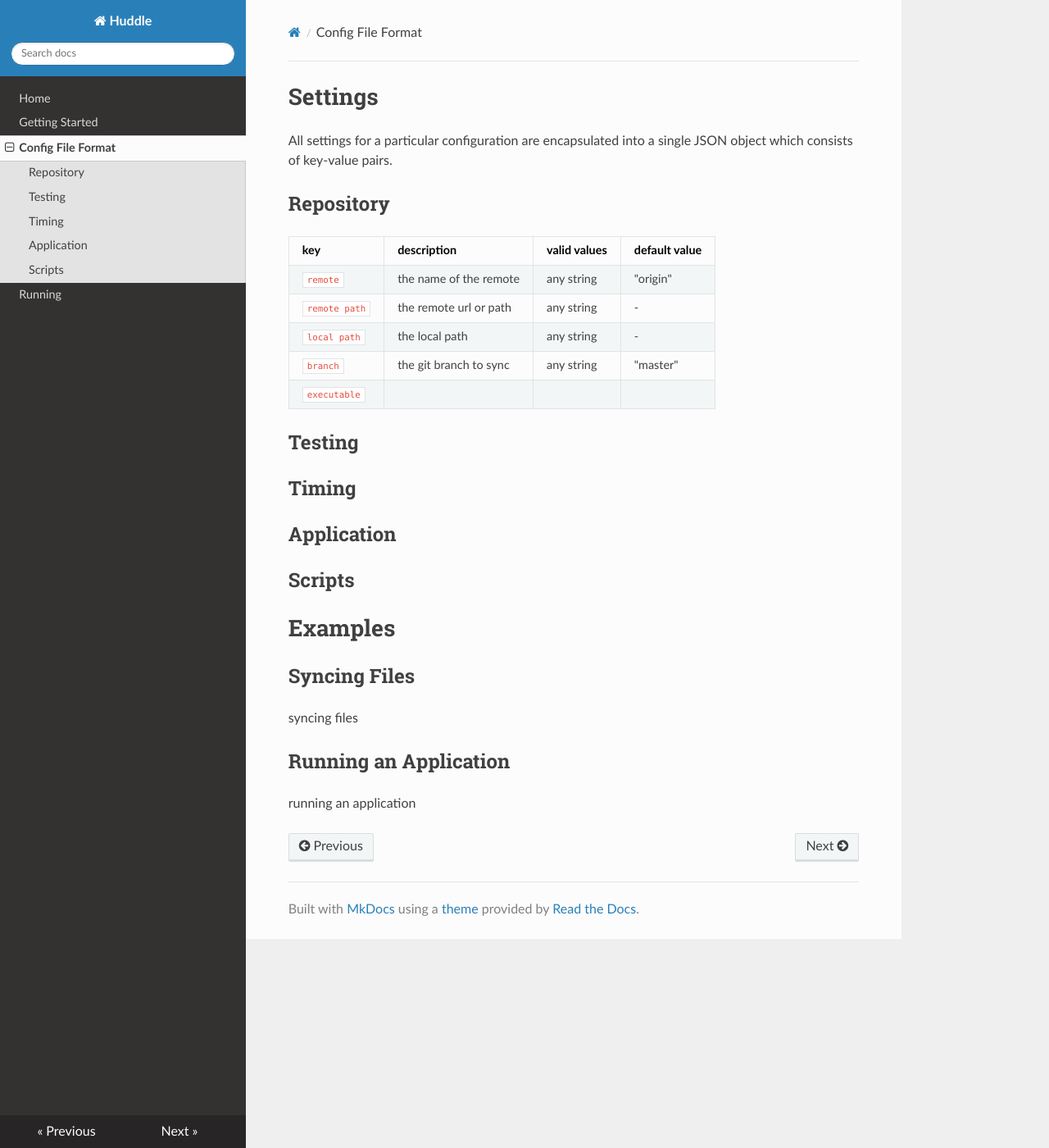
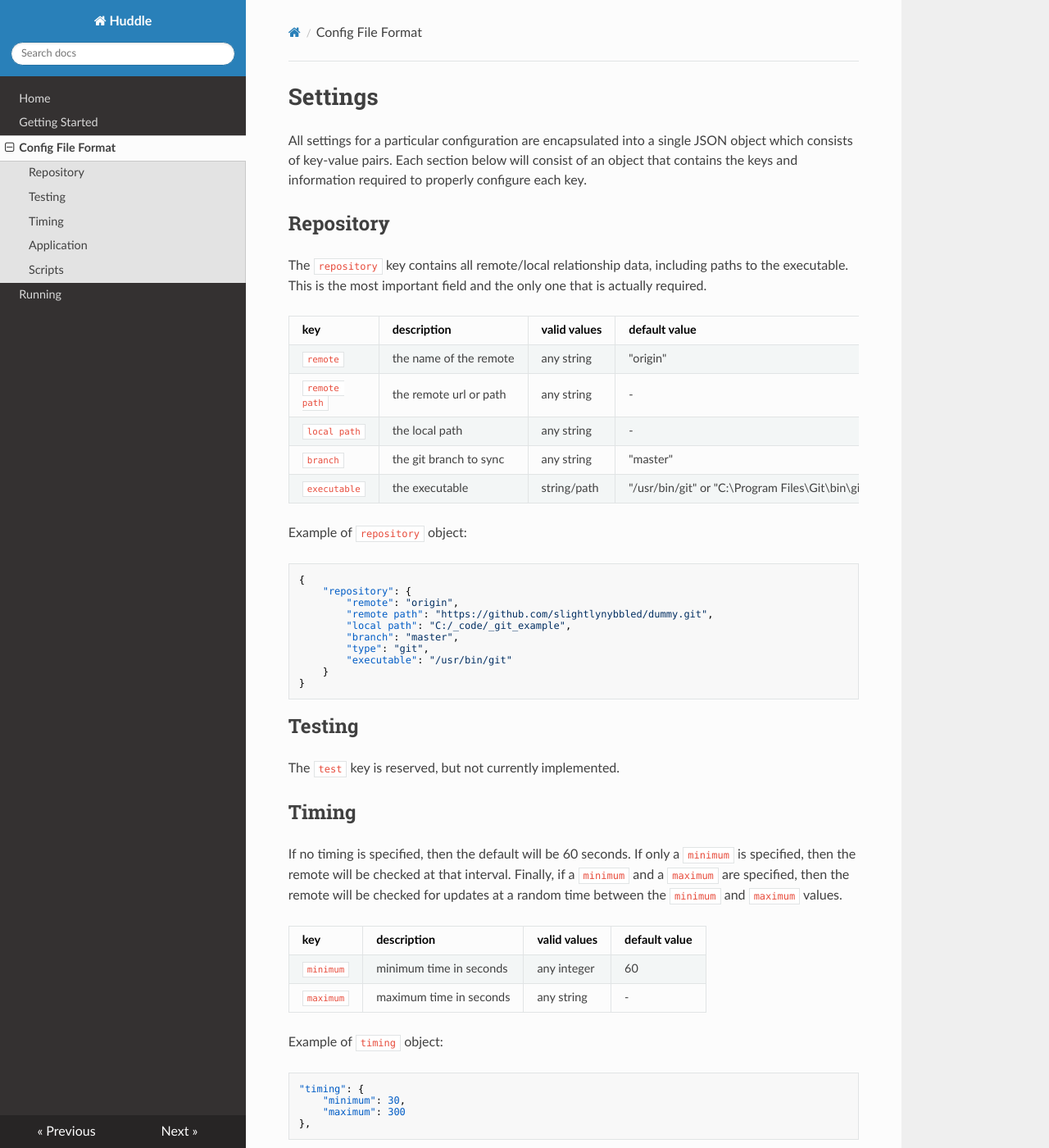
Before and after one commit to slightlynybbled/huddle, an MkDocs documentation site: the page built from docs/docs/configfiles.md, in a window 1280 px wide and 1400 px high. Shown: the whole window at 82% size. Built offline with MkDocs 1.6.1, drawn with Linux system fonts in a browser that asks for light colours; nearby versions of some CDN libraries; old or Windows-style settings are respelled for this version of MkDocs; some of the changed text lies outside the part shown.

Commit message:
Added documentation

```diff
--- a/docs/docs/configfiles.md
+++ b/docs/docs/configfiles.md
@@ -1,9 +1,13 @@
 # Settings
 
 All settings for a particular configuration are encapsulated into a single JSON object
-which consists of key-value pairs.
+which consists of key-value pairs.  Each section below will consist of an object that
+contains the keys and information required to properly configure each key.
 
 ## Repository
+
+The `repository` key contains all remote/local relationship data, including paths to the
+executable.  This is the most important field and the only one that is actually required.
 
 | key           | description            | valid values   | default value |
 |---------------|------------------------|----------------|---------------|
@@ -11,22 +15,136 @@
 | `remote path` | the remote url or path | any string     | -             |
 | `local path`  | the local path         | any string     | -             |
 | `branch`      | the git branch to sync | any string     | "master"      |
-| `executable`  | | | |
+| `executable`  | the executable         | string/path | "/usr/bin/git" or "C:\Program Files\Git\bin\git.exe" |
+
+Example of `repository` object:
+
+    {
+        "repository": {
+            "remote": "origin",
+            "remote path": "https://github.com/slightlynybbled/dummy.git",
+            "local path": "C:/_code/_git_example",
+            "branch": "master",
+            "type": "git",
+            "executable": "/usr/bin/git"
+        }
+    }
 
 ## Testing
 
+The `test` key is reserved, but not currently implemented.
+
 ## Timing
+
+If no timing is specified, then the default will be 60 seconds.  If only a `minimum` is
+specified, then the remote will be checked at that interval.  Finally, if a `minimum`
+and a `maximum` are specified, then the remote will be checked for updates at a random
+time between the `minimum` and `maximum` values.
+
+| key           | description             | valid values   | default value |
+|---------------|-------------------------|----------------|---------------|
+| `minimum`     | minimum time in seconds | any integer    | 60            |
+| `maximum`     | maximum time in seconds | any string     | -             |
+
+Example of `timing` object:
+
+    "timing": {
+        "minimum": 30,
+        "maximum": 300
+    },
 
 ## Application
 
+The `application` key is used to identify the application that is to be started and
+monitored.  On remote update, this is the application that will be stopped, updated,
+and reloaded.
+
+| key           | description             | valid values   | default value |
+|---------------|-------------------------|----------------|---------------|
+| `start`       | the start executable    | any integer    | 60            |
+
+Example of `application` object:
+
+    "application": {
+        "start": "python -m dummy_app.py"
+    },
+
 ## Scripts
 
-# Examples
+There are two times at which an arbitrary script or group of `scripts` must be executed
+and that is `pre-pull` and `post-pull`.  The `pre-pull` scripts are supplied as a JSON
+array, with each being executed in succession.
 
-## Syncing Files
+This `scripts` will execute two scripts before the pull and will reboot the machine
+after the pull
 
-syncing files
+    "scripts": {
+        "pre-pull": [
+            "/bin/ls /home/ubuntu/ > /home/ubuntu/values.txt",
+            "/bin/ls /etc/ > /home/ubuntu/values.txt"
+        ],
+        "post-pull": ["sudo reboot"]
+    }
 
-## Running an Application
+# Example Configuration Scripts
 
-running an application
+## Minimal File Sync
+
+This configuration will keep the local `C:/_code/_git_example` directory in synce with the
+remote `develop` branch.  It will not start or run any applications.
+
+    {
+        "repository": {
+            "remote": "origin",
+            "remote path": "https://github.com/slightlynybbled/dummy.git",
+            "local path": "C:/_code/_git_example",
+            "branch": "develop",
+            "executable": "C:/Program Files/Git/bin/git"
+        }
+    }
+
+## Syncing/Run an Application
+
+This configuration will sync every 60s to 600s.  When there is an update, this application
+will be halted, updated, then restarted after the update.
+
+    {
+        "repository": {
+            "remote": "origin",
+            "remote path": "https://github.com/slightlynybbled/dummy.git",
+            "local path": "C:/_code/_git_example",
+            "branch": "master",
+            "executable": "C:/Program Files/Git/bin/git"
+        },
+
+        "timing": {
+            "minimum": 60,
+            "maximum": 600
+        },
+
+        "application": {
+            "start": "python -m dummy_app.py"
+        }
+    }
+
+## Sync Application/Reboot Server
+
+This configuration will check the remote every 60s and, when new data is available, huddle
+will stop the application and reboot the machine with a `post-pull` script.
+
+    {
+        "repository": {
+            "remote": "origin",
+            "remote path": "https://github.com/slightlynybbled/dummy.git",
+            "local path": "C:/_code/_git_example",
+            "executable": "/usr/bin/git"
+        },
+
+        "application": {
+            "start": "python -m dummy_app.py"
+        }
+
+        "scripts": {
+            "post-pull": ["/sbin/reboot"]
+        }
+    }
```
Also changed, not shown: 1 other file.
